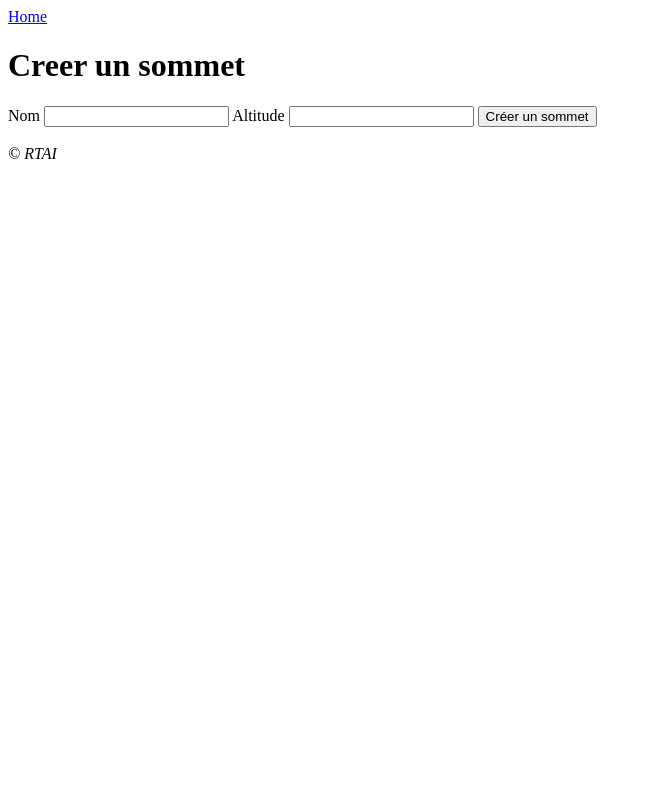
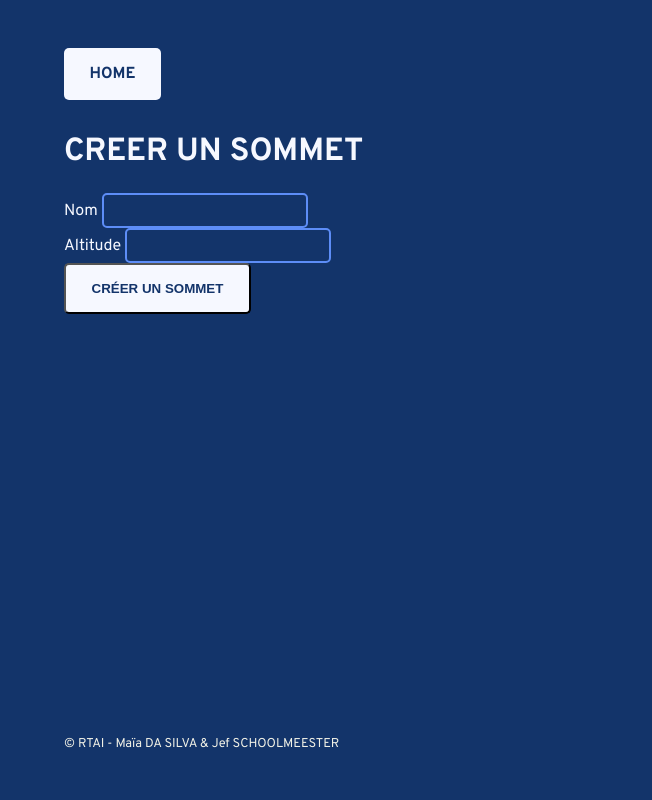
Before and after one commit to Jef-io/compagnie-guides-backoffice, a CodeIgniter app: page /RTAI/index.php/sommets/creer in a window 1280 px wide. Shown: the whole page, without its empty margins (0-652 px from the left). Run offline with CodeIgniter, Linux system fonts and the light colour scheme; data that the repository does not hold is empty.

Commit message:
feat style

```diff
--- a/application/views/footer.php
+++ b/application/views/footer.php
@@ -1,6 +1,6 @@
-    <br>
+    </main>
     <footer>
-      <em>&copy; RTAI</em>
+      <p>&copy; RTAI - Maïa DA SILVA & Jef SCHOOLMEESTER</p>
     </footer>
   </body>
 </html>
--- a/application/views/header.php
+++ b/application/views/header.php
@@ -3,13 +3,13 @@
   <head>
     <meta charset="utf-8">
     <title>Demo CodeIgniter 2021</title>
+    <link href="http://localhost:80/RTAI/compagnie-guides-backoffice/css/style.css" rel="stylesheet" type="text/css" />
   </head>
   <body>
     <?php
       $home='http://localhost:80/RTAI/compagnie-guides-backoffice/';
       echo '<header>';
-
       echo '<a href="'.$home.'index.php">Home</a>';
-
       echo '</header>';
     ?>
+    <main>
--- a/application/views/home/menu.php
+++ b/application/views/home/menu.php
@@ -3,7 +3,8 @@
 
   $home='http://localhost:80/RTAI/compagnie-guides-backoffice/';
 
-  echo '<h2>Consulter</h2>' ;
+  echo '<nav>';
+  echo '<h2>Consulter :</h2>' ;
   echo '<ul>' ;
   echo '<li><a href="'.$home.'index.php/abris">Les abris</a></li>';
   echo '<li><a href="'.$home.'index.php/guides">Les guides</a></li>';
@@ -12,7 +13,7 @@
   echo '<li><a href="'.$home.'index.php/ascensions">Les ascensions</a></li>';
   echo '</ul>' ;
 
-  echo '<h2>Ajouter</h2>' ;
+  echo '<h2>Ajouter :</h2>' ;
   echo '<ul>' ;
   echo '<li><a href="'.$home.'index.php/abris/creer">Ajouter un abri</a></li>';
   echo '<li><a href="'.$home.'index.php/guides/creer">Ajouter un guide</a></li>';
@@ -20,5 +21,6 @@
   echo '<li><a href="'.$home.'index.php/vallees/creer">Ajouter une vallée</a></li>';
   echo '<li><a href="'.$home.'index.php/ascensions/creer">Ajouter une ascension</a></li>';
   echo '</ul>' ;
+  echo '</nav>';
 
 ?>
--- a/application/views/sommets/creer.php
+++ b/application/views/sommets/creer.php
@@ -3,11 +3,13 @@
 
   echo form_open('sommets/creer'); //Ouvre la balise form et crée la cible vers la route employes/creer
 ?>
-    <label for="nom_Sommets">Nom</label>
-    <input type="text" name="nom_Sommets" required/>
-
-    <label for="altitude_Sommets">Altitude</label>
-    <input type="text" name="altitude_Sommets" required/>
-
+    <div>
+      <label for="nom_Sommets">Nom</label>
+      <input type="text" name="nom_Sommets" required/>
+    </div>
+    <div>
+      <label for="altitude_Sommets">Altitude</label>
+      <input type="text" name="altitude_Sommets" required/>
+    </div>
     <input type="submit" name="submit" value="Créer un sommet" />
 </form>
--- /dev/null
+++ b/css/style.css
@@ -0,0 +1,111 @@
+@import url('https://fonts.googleapis.com/css2?family=Overpass:wght@400;700;900&display=swap');
+
+body {
+    font-family: 'Overpass', sans-serif;
+    margin: 0;
+    padding: 8vh 5vw;
+    background-color: #13346A;
+    color: #F6F8FF;
+    min-height: 100vh;
+    box-sizing: border-box;
+    position: relative;
+}
+
+h1, h2 {
+    text-transform: uppercase;
+}
+
+a:active, a:visited {
+    color:#F1F1E6;
+}
+
+header {
+    margin-bottom: 6vh;
+}
+
+nav ul {
+    width: 100%;
+    display: flex;
+    flex-direction: row;
+    justify-content: space-between;
+    list-style: none;
+    margin: 0;
+    padding: 0;
+    display:flex;
+}
+
+nav a, nav a:active, nav a:visited, header a, header a:active, header a:visited {
+    background-color: #F6F8FF;
+    color: #13346A;
+    cursor: pointer;
+    padding: 2vh 2vw;
+    text-transform: uppercase;
+    text-decoration: none;
+    font-weight: bold;
+    border-radius: 5px;
+}
+
+nav a:hover, header a:hover, input[type='submit']:hover {
+    background-color: #F1F1E6;
+    color: #5D8DF7;
+}
+
+nav h2 {
+    margin-top: 8vh;
+    margin-bottom: 5vh;
+}
+
+main {
+    margin-bottom: 5vh;
+}
+
+footer {
+    color: #F1F1E6 ;
+    position: absolute;
+    bottom: 6vh ;
+    font-size: 0.8em;
+}
+
+footer, footer p {
+    margin: 0;
+}
+
+table {
+    width: 100%;
+    text-align: center;
+}
+
+table, th, td {
+    border: 2px solid#5D8DF7;
+    border-collapse: collapse;
+}
+
+th {
+    text-transform: uppercase;
+}
+
+th, td {
+    padding: 2vh 2vw;
+}
+
+input[type='text'] {
+    background-color: transparent;
+    border: 2px solid#5D8DF7;
+    border-radius: 5px;
+    padding: 1vh 1vw;
+    outline: transparent;
+}
+
+input[type='text']:hover, input[type='text']:focus, input[type='text']:active {
+    border-color: #F1F1E6;
+}
+
+input[type='submit'] {
+    background-color: #F6F8FF;
+    color: #13346A;
+    cursor: pointer;
+    padding: 2vh 2vw;
+    text-transform: uppercase;
+    font-weight: bold;
+    border-radius: 5px;
+}
```
Also changed, not shown: application/views/guides/tous.php (+7 -1 lines).
